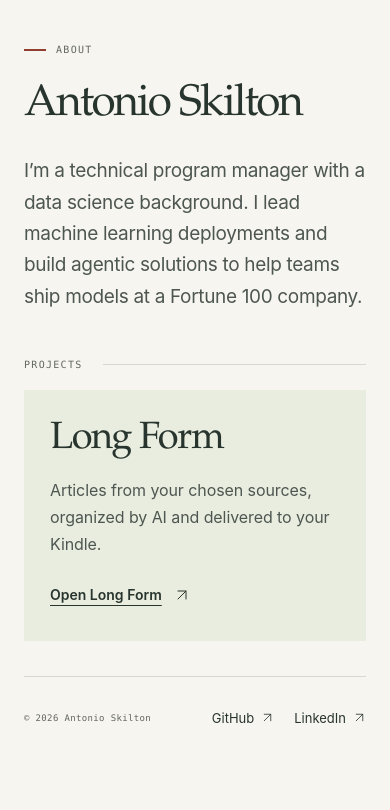
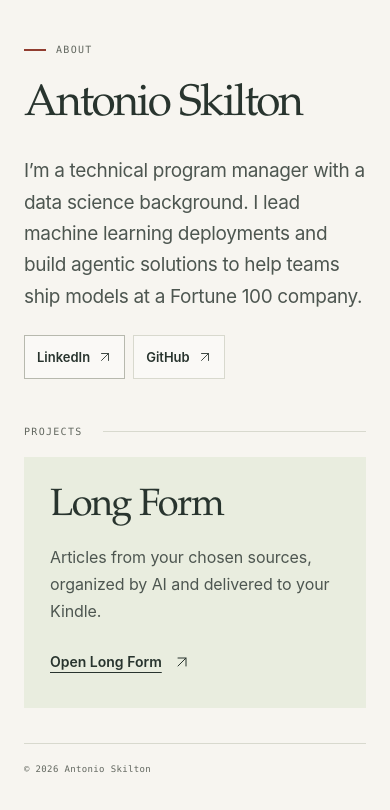
Before and after one commit to phinneywood/personal-site, an Astro site: page / in a window 390 px wide. Built offline with nearby package versions, Linux system fonts and the light colour scheme; Astro itself is replaced by a stand-in of ours.

Commit message:
Make LinkedIn and GitHub more prominent

```diff
--- a/src/pages/index.astro
+++ b/src/pages/index.astro
@@ -58,6 +58,15 @@
       .about-copy { max-width: 690px; margin-top: 32px; }
       .about-copy p { margin: 0; color: var(--body); font-size: 23px; line-height: 1.55; letter-spacing: -.016em; }
       .about-copy p + p { margin-top: 17px; }
+      .profile-links { display: flex; gap: 10px; flex-wrap: wrap; margin-top: 28px; }
+      .profile-link {
+        display: inline-flex; align-items: center; justify-content: center; gap: 8px;
+        min-height: 44px; padding: 0 14px; border: 1px solid var(--rule);
+        background: rgba(255,255,255,.36); font-size: 14px; font-weight: 600;
+        text-decoration: none; transition: background-color 180ms ease, border-color 180ms ease, color 180ms ease;
+      }
+      .profile-link:first-child { border-color: #b7b9ae; }
+      .profile-link svg { width: 14px; height: 14px; transition: transform 180ms ease; }
       .projects { padding-bottom: 58px; }
       .section-heading { display: flex; align-items: center; gap: 20px; margin-bottom: 22px; }
       .section-heading h2 {
@@ -109,21 +118,16 @@
       .publication-lines span:last-child { width: 67%; }
       .publication-bottom { width: 100%; border-top: 1px solid #bfc8b5; margin-top: 18px; padding-top: 7px; color: var(--muted); font: 8px/1.2 var(--mono); letter-spacing: .08em; text-transform: uppercase; }
       .footer {
-        display: flex; align-items: center; justify-content: space-between;
-        gap: 24px; border-top: 1px solid var(--rule); padding-block: 25px 38px;
+        display: flex; align-items: center;
+        border-top: 1px solid var(--rule); padding-block: 25px 38px;
       }
       .footer-note { margin: 0; color: var(--muted); font-family: var(--mono); font-size: 10px; letter-spacing: .04em; line-height: 1.5; }
-      .social-links { display: flex; gap: 28px; }
-      .social-link {
-        display: inline-flex; align-items: center; justify-content: center; gap: 7px;
-        min-height: 44px; font-size: 14px; text-decoration: none;
-      }
-      .social-link svg { width: 13px; height: 13px; }
       @media (hover: hover) {
         .project-link:hover { background: var(--project-hover); border-color: #c5ceba; }
         .project-link:hover .project-cta svg { transform: translate(2px, -2px); }
         .project-link:hover .publication-page { transform: rotate(-2deg) translateY(-2px); }
-        .social-link:hover { color: var(--accent); text-decoration: underline; }
+        .profile-link:hover { color: var(--accent); background: rgba(255,255,255,.7); border-color: #b7b9ae; }
+        .profile-link:hover svg { transform: translate(2px, -2px); }
       }
       @media (min-width: 1400px) { .intro { padding-top: 98px; } }
       @media (max-width: 760px) {
@@ -148,6 +152,8 @@
         .about-copy { margin-top: 25px; }
         .about-copy p { font-size: 19px; line-height: 1.65; letter-spacing: -.018em; }
         .about-copy p + p { margin-top: 16px; }
+        .profile-links { margin-top: 23px; gap: 8px; }
+        .profile-link { font-size: 13px; padding-inline: 12px; }
         .section-heading { margin-bottom: 18px; }
         .section-heading h2 { font-size: 10px; }
         .projects { padding-bottom: 35px; }
@@ -158,25 +164,22 @@
         .project-description + .project-description { margin-top: 9px; }
         .project-cta { margin-top: 14px; }
         .publication { display: none; }
-        .footer { align-items: flex-start; gap: 12px; padding-block: 19px 25px; }
-        .footer-note { font-size: 9px; padding-top: 16px; }
-        .social-links { gap: 20px; }
-        .social-link { font-size: 13px; }
+        .footer { align-items: flex-start; padding-block: 19px 25px; }
+        .footer-note { font-size: 9px; }
       }
       @media (max-width: 350px) {
         .page { width: calc(100% - 36px); }
         h1 { font-size: 40px; }
         .project-link { padding-inline: 22px; }
-        .social-links { gap: 16px; }
-        .footer { flex-wrap: wrap-reverse; gap: 2px; }
-        .footer-note { padding-top: 0; }
+        .profile-links { gap: 7px; }
+        .footer { flex-wrap: wrap; }
       }
       @media (prefers-reduced-motion: reduce) {
         *, *::before, *::after { transition: none !important; scroll-behavior: auto !important; }
       }
       @media (forced-colors: active) {
         .project-link, .publication-page { border: 1px solid CanvasText; }
-        .project-cta, .social-link { color: LinkText; }
+        .project-cta, .profile-link { color: LinkText; }
       }
       @media print {
         :root { --paper: #fff; --project: #fff; }
@@ -198,6 +201,14 @@
           <div class="about-copy">
             <p>I’m a technical program manager with a data science background. I lead machine learning deployments and build agentic solutions to help teams ship models at a Fortune 100 company.</p>
           </div>
+          <nav class="profile-links" aria-label="Explore more">
+            <a class="profile-link" href="https://www.linkedin.com/in/antonioskilton" rel="me">LinkedIn
+              <svg viewBox="0 0 24 24" fill="none" stroke="currentColor" stroke-width="1.5" stroke-linecap="round" stroke-linejoin="round" aria-hidden="true"><path d="M6 18 18 6M6 6h12v12" /></svg>
+            </a>
+            <a class="profile-link" href="https://github.com/antonioskilton" rel="me">GitHub
+              <svg viewBox="0 0 24 24" fill="none" stroke="currentColor" stroke-width="1.5" stroke-linecap="round" stroke-linejoin="round" aria-hidden="true"><path d="M6 18 18 6M6 6h12v12" /></svg>
+            </a>
+          </nav>
         </section>
         <section class="projects" aria-labelledby="projects-title">
           <div class="section-heading"><h2 id="projects-title">Projects</h2></div>
@@ -225,14 +236,6 @@
       </main>
       <footer class="footer">
         <p class="footer-note">© 2026 Antonio Skilton</p>
-        <nav class="social-links" aria-label="Find Antonio elsewhere">
-          <a class="social-link" href="https://github.com/antonioskilton" rel="me">GitHub
-            <svg viewBox="0 0 24 24" fill="none" stroke="currentColor" stroke-width="1.5" stroke-linecap="round" stroke-linejoin="round" aria-hidden="true"><path d="M6 18 18 6M6 6h12v12" /></svg>
-          </a>
-          <a class="social-link" href="https://www.linkedin.com/in/antonioskilton" rel="me">LinkedIn
-            <svg viewBox="0 0 24 24" fill="none" stroke="currentColor" stroke-width="1.5" stroke-linecap="round" stroke-linejoin="round" aria-hidden="true"><path d="M6 18 18 6M6 6h12v12" /></svg>
-          </a>
-        </nav>
       </footer>
     </div>
   </body>
```
